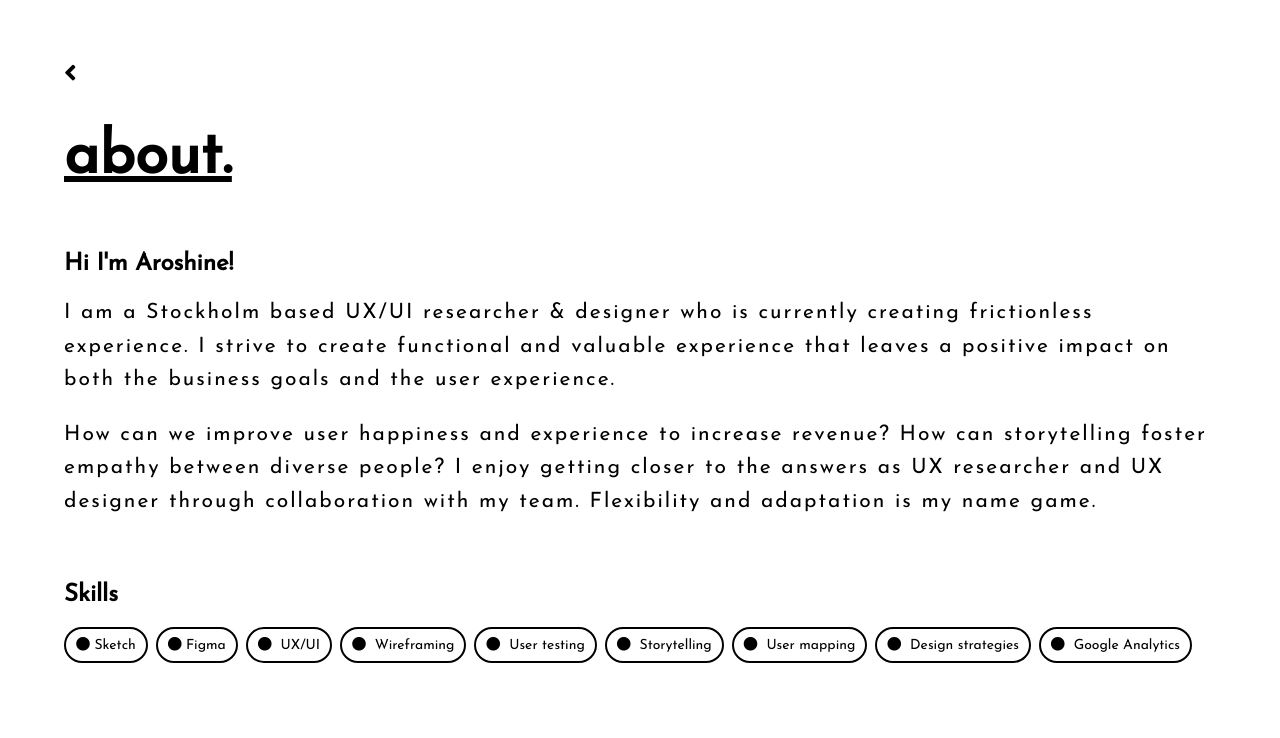
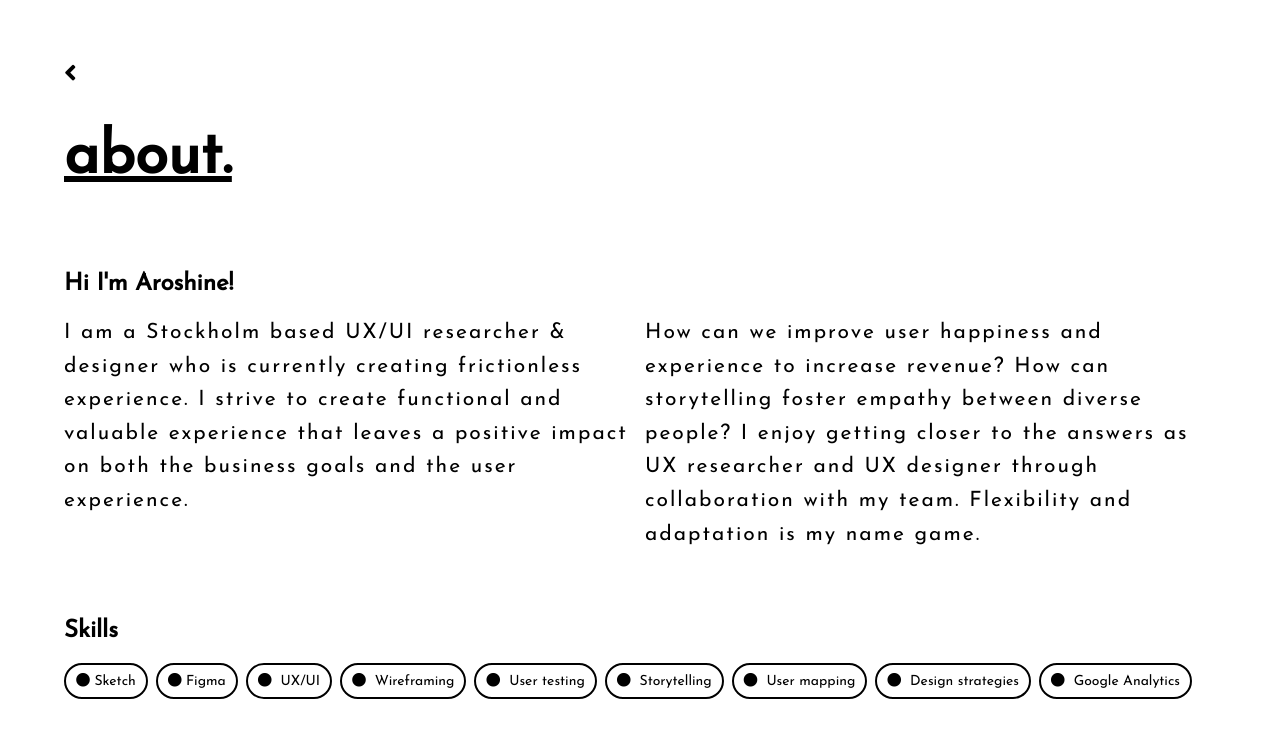
Before and after one commit to aroshine/aroshinesweb, a plain HTML site: page index.html in a window 1280 px wide. Both pictures are taken after a click on the link "about". Drawn offline with nearby package versions, Linux system fonts and the light colour scheme.

Commit message:
changes in about

```diff
--- a/index.css
+++ b/index.css
@@ -13,6 +13,9 @@ body {
 .newspaper{
     column-count: 2;
     column-gap: 10px;
+}
+.newspaper h2{
+    column-span: all;
 }
 #loading {
     width: 100vw;
--- a/index.html
+++ b/index.html
@@ -66,7 +66,7 @@
     <div id="about_container" class="container">
             <div onclick="closeabout()"><i class="fas fa-angle-left"></i></div>
             <h1>about.</h1>
-            <section>
+            <section class="newspaper">
                 <h2>Hi I'm Aroshine!</h2>
                 <p>
                     I am a Stockholm based UX/UI researcher & designer who is currently creating frictionless experience.
```
